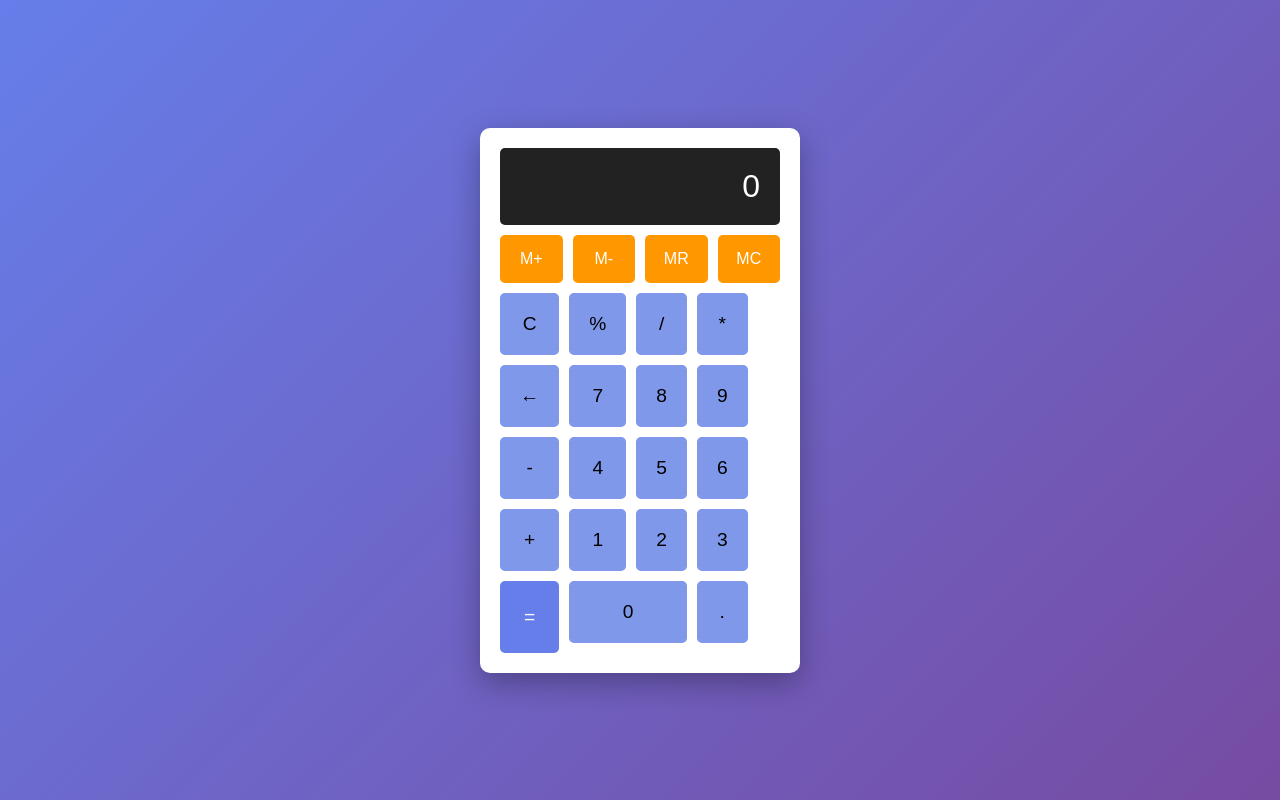
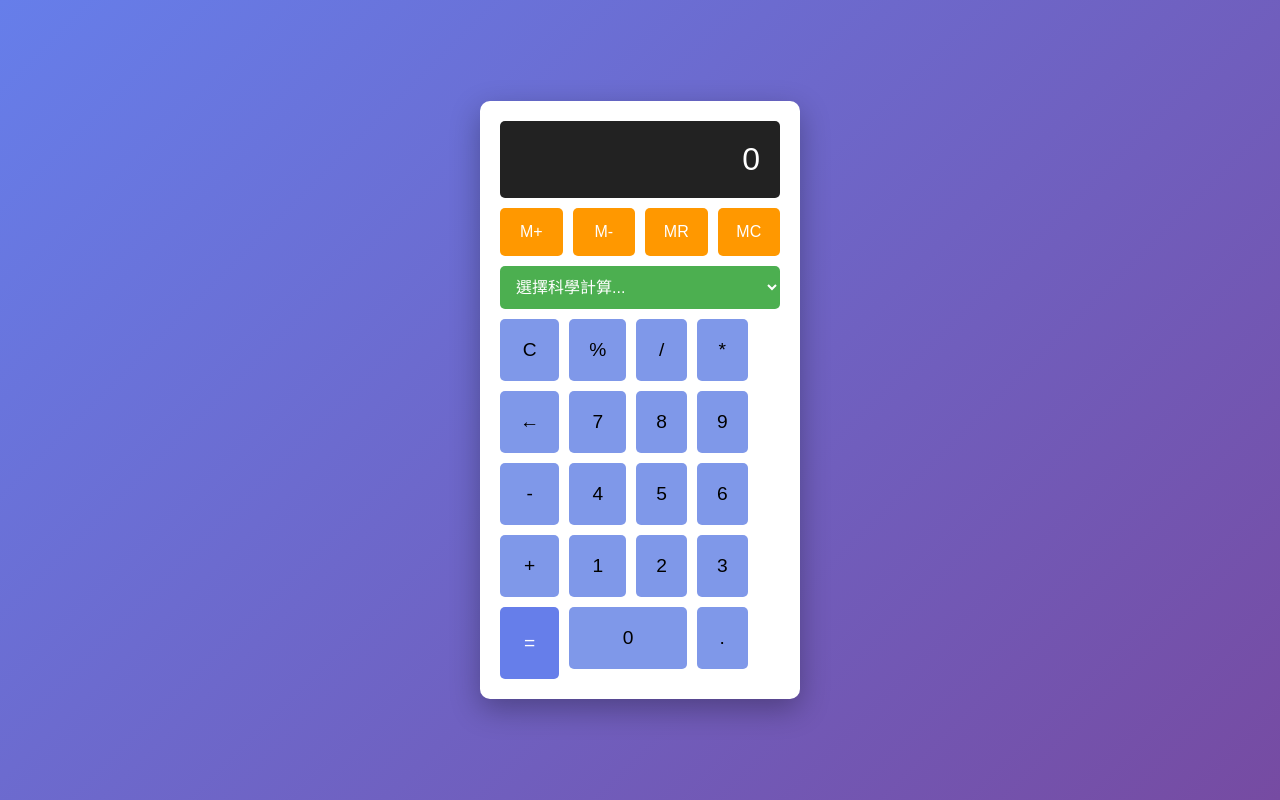
Before and after one commit to Jimmy1256/calculator-app, a plain HTML site: page index.html in a window 1280 px wide. Drawn offline with Linux system fonts and the light colour scheme.

Commit message:
Add scientific calculator - dropdown style (v2)

```diff
--- a/index.html
+++ b/index.html
@@ -16,7 +16,17 @@
         <button onclick="memoryRecall()" class="memory-btn">MR</button>
         <button onclick="memoryClear()" class="memory-btn">MC</button>
     </div>
-
+        <div class="scientific-dropdown">
+        <select id="scientificOp" onchange="applyScientificOp()">
+            <option value="">選擇科學計算...</option>
+            <option value="sin">sin (正弦)</option>
+            <option value="cos">cos (餘弦)</option>
+            <option value="tan">tan (正切)</option>
+            <option value="log">log (對數)</option>
+            <option value="sqrt">√ (平方根)</option>
+            <option value="pow">x² (平方)</option>
+        </select>
+    </div>
     <div class="buttons">
         <div class="buttons">
             <button onclick="clearDisplay()">C</button>
--- a/script.js
+++ b/script.js
@@ -1,8 +1,7 @@
 let display = document.getElementById('display');
 let currentInput = '0';
 let memoryValue = 0;
-let display = document.getElementById('display');
-let currentInput = '0';
+
 
 function updateDisplay() {
     display.textContent = currentInput;
@@ -102,3 +101,51 @@ function showMemoryIndicator() {
 function hideMemoryIndicator() {
     display.style.borderLeft = 'none';
 }
+// 新增科學計算函數（下拉選單版本）
+function applyScientificOp() {
+    let select = document.getElementById('scientificOp');
+    let operation = select.value;
+
+    if (!operation) return;
+
+    try {
+        let value = eval(currentInput);
+        let result;
+
+        switch(operation) {
+            case 'sin':
+                result = Math.sin(value * Math.PI / 180);
+                break;
+            case 'cos':
+                result = Math.cos(value * Math.PI / 180);
+                break;
+            case 'tan':
+                result = Math.tan(value * Math.PI / 180);
+                break;
+            case 'log':
+                result = Math.log10(value);
+                break;
+            case 'sqrt':
+                result = Math.sqrt(value);
+                break;
+            case 'pow':
+                result = Math.pow(value, 2);
+                break;
+            default:
+                result = value;
+        }
+
+        currentInput = result.toString();
+        updateDisplay();
+
+        // 重置選單
+        select.value = '';
+    } catch (error) {
+        currentInput = 'Error';
+        updateDisplay();
+        setTimeout(() => {
+            currentInput = '0';
+            updateDisplay();
+        }, 1500);
+    }
+}
--- a/style.css
+++ b/style.css
@@ -96,3 +96,46 @@ button:active {
 .memory-btn:active {
     transform: scale(0.95);
 }
+
+/* 科學計算按鈕樣式 */
+.scientific-buttons {
+    display: grid;
+    grid-template-columns: repeat(6, 1fr);
+    gap: 8px;
+    margin-bottom: 10px;
+}
+
+.scientific-buttons button {
+    padding: 12px 8px;
+    font-size: 0.9em;
+    background: #4caf50;
+    color: white;
+}
+
+.scientific-buttons button:hover {
+    background: #45a049;
+}
+/* 科學計算下拉選單樣式 */
+.scientific-dropdown {
+    margin-bottom: 10px;
+}
+
+.scientific-dropdown select {
+    width: 100%;
+    padding: 12px;
+    font-size: 1em;
+    background: #4caf50;
+    color: white;
+    border: none;
+    border-radius: 5px;
+    cursor: pointer;
+}
+
+.scientific-dropdown select:focus {
+    outline: 2px solid #45a049;
+}
+
+.scientific-dropdown option {
+    background: white;
+    color: #333;
+}
```
